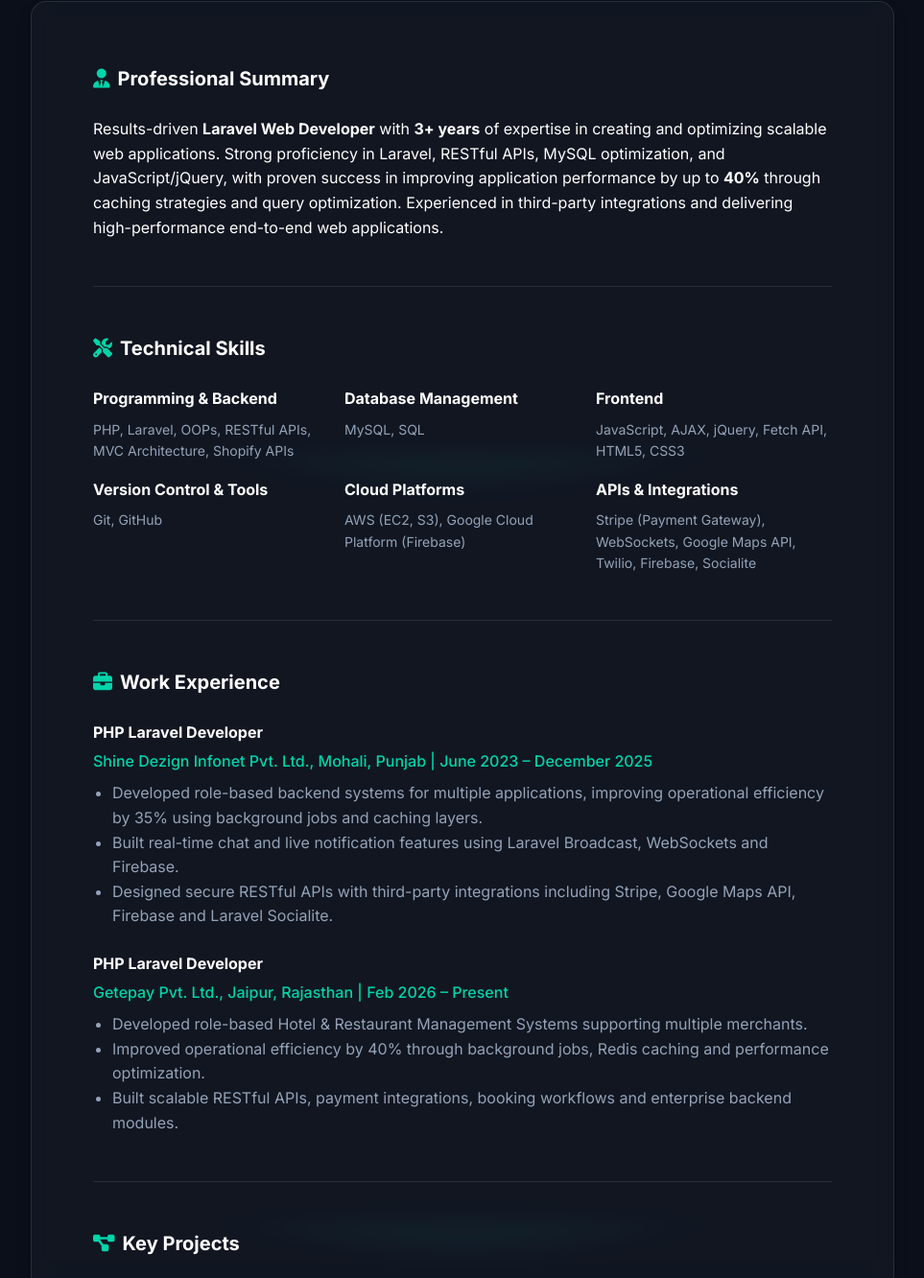
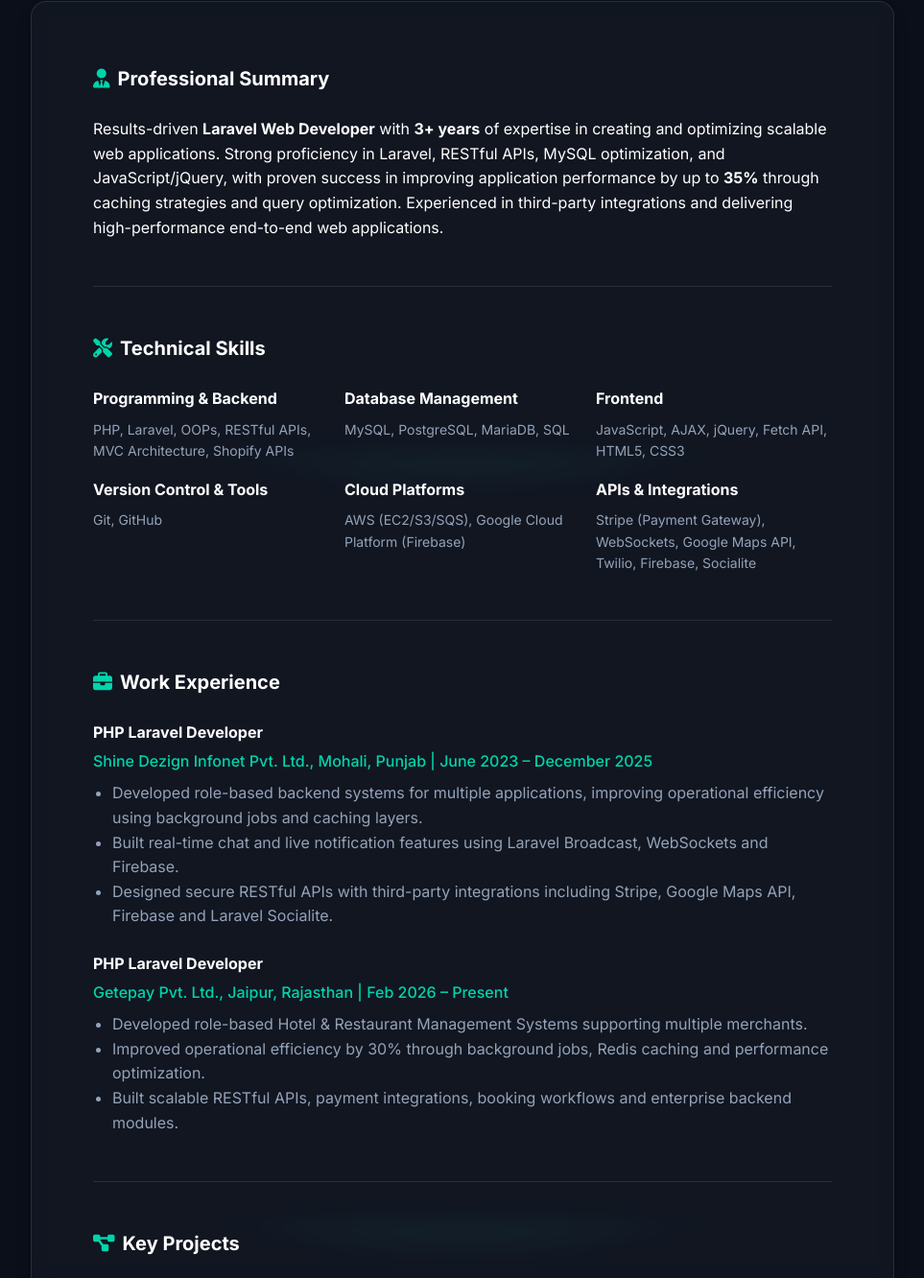
Before and after one commit to Bikramsinghrana/portfolio, a plain HTML site: page resume.html in a window 1280 px wide. Shown: the part 328-1660 px from the top of the page at 96% size, without its empty margins (158-1121 px from the left). Drawn offline with Linux system fonts and the light colour scheme.

Commit message:
Fixed resume

```diff
--- a/resume.html
+++ b/resume.html
@@ -62,7 +62,7 @@
                         scalable web applications. Strong proficiency in Laravel, RESTful
                         APIs, MySQL optimization, and JavaScript/jQuery, with proven
                         success in improving application performance by up to
-                        <strong>40%</strong> through caching strategies and query
+                        <strong>35%</strong> through caching strategies and query
                         optimization. Experienced in third-party integrations and
                         delivering high-performance end-to-end web applications.
                     </p>
@@ -80,7 +80,7 @@
 
                         <div class="resume-skill-category">
                             <h4>Database Management</h4>
-                            <p>MySQL, SQL</p>
+                            <p>MySQL, PostgreSQL, MariaDB, SQL</p>
                         </div>
 
                         <div class="resume-skill-category">
@@ -95,7 +95,7 @@
 
                         <div class="resume-skill-category">
                             <h4>Cloud Platforms</h4>
-                            <p>AWS (EC2, S3), Google Cloud Platform (Firebase)</p>
+                            <p>AWS (EC2/S3/SQS), Google Cloud Platform (Firebase)</p>
                         </div>
 
                         <div class="resume-skill-category">
@@ -122,7 +122,7 @@
                         <ul style="color:var(--color-text-light);padding-left:1.25rem;list-style:disc;">
                             <li>
                                 Developed role-based backend systems for multiple applications,
-                                improving operational efficiency by 35% using background jobs
+                                improving operational efficiency using background jobs
                                 and caching layers.
                             </li>
 
@@ -156,7 +156,7 @@
                             </li>
 
                             <li>
-                                Improved operational efficiency by 40% through background jobs,
+                                Improved operational efficiency by 30% through background jobs,
                                 Redis caching and performance optimization.
                             </li>
 
```
